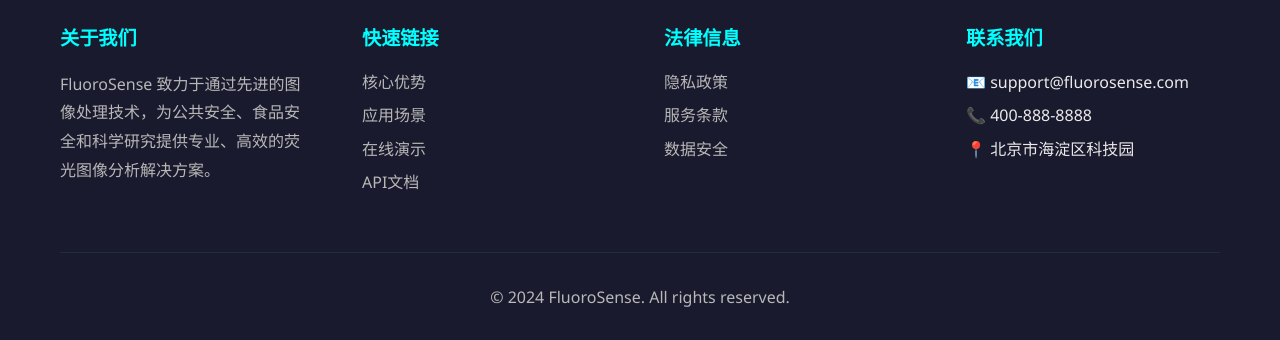
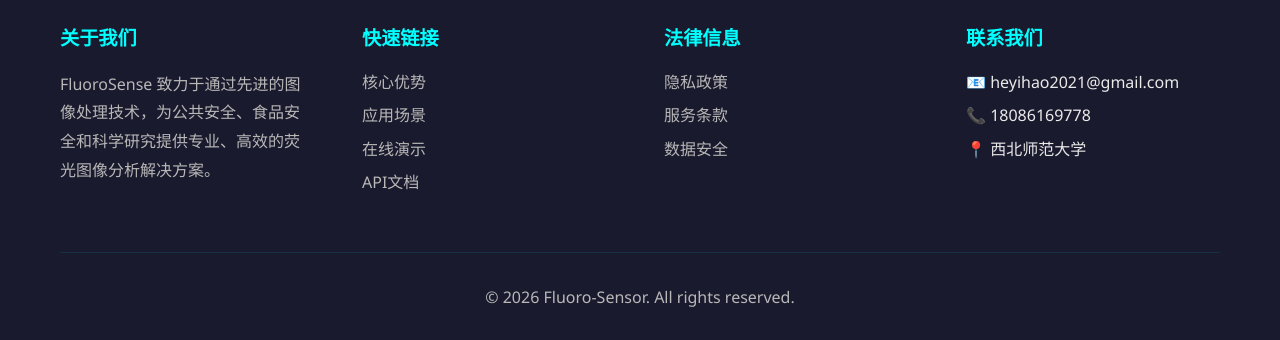
Before and after one commit to 8lampard8/fluoro-sensor, a website: page index.html in a window 1280 px wide. Shown: the part 4008-4348 px from the top of the page. Drawn offline with Linux system fonts and the light colour scheme.

Commit message:
Update contact information and copyright year

```diff
--- a/index.html
+++ b/index.html
@@ -353,14 +353,14 @@
                 <div class="footer-section">
                     <h4>联系我们</h4>
                     <ul>
-                        <li>📧 support@fluorosense.com</li>
-                        <li>📞 400-888-8888</li>
-                        <li>📍 北京市海淀区科技园</li>
+                        <li>📧 heyihao2021@gmail.com</li>
+                        <li>📞 18086169778</li>
+                        <li>📍 西北师范大学</li>
                     </ul>
                 </div>
             </div>
             <div class="footer-bottom">
-                <p>&copy; 2024 FluoroSense. All rights reserved.</p>
+                <p>&copy; 2026 Fluoro-Sensor. All rights reserved.</p>
             </div>
         </div>
     </footer>
```
Also changed, not shown: README.md.
